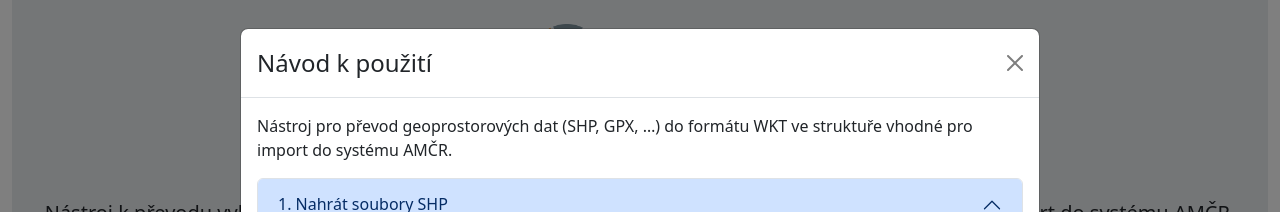
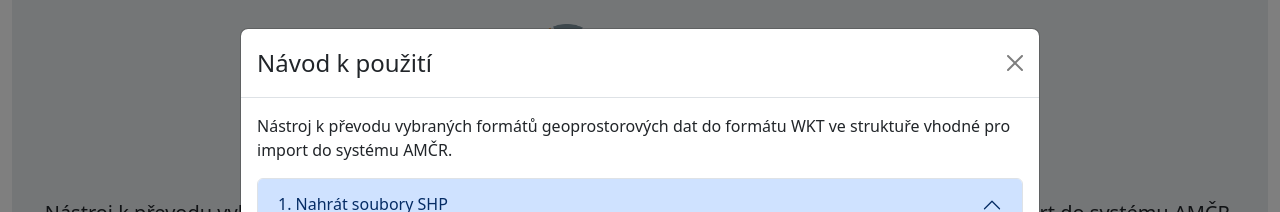
Before and after one commit to ARUP-CAS/aiscr-gis-convert, a React (Create React App) app in the folder client/: page / in a window 1280 px wide. Both pictures are taken after a click on the button "Návod". Shown: the top 212 px of the page. Built offline with nearby package versions, Linux system fonts and the light colour scheme.

Commit message:
Update NavodModal.js

```diff
--- a/client/src/components/NavodModal.js
+++ b/client/src/components/NavodModal.js
@@ -25,7 +25,7 @@ export function NavodModal() {
         </Modal.Header>
         <Modal.Body>
           <p>
-            Nástroj pro převod geoprostorových dat (SHP, GPX, …) do formátu WKT ve struktuře vhodné pro import do systému AMČR.
+            Nástroj k převodu vybraných formátů geoprostorových dat do formátu WKT ve struktuře vhodné pro import do systému AMČR.
           </p>
 
           <Accordion defaultActiveKey="0">
```
